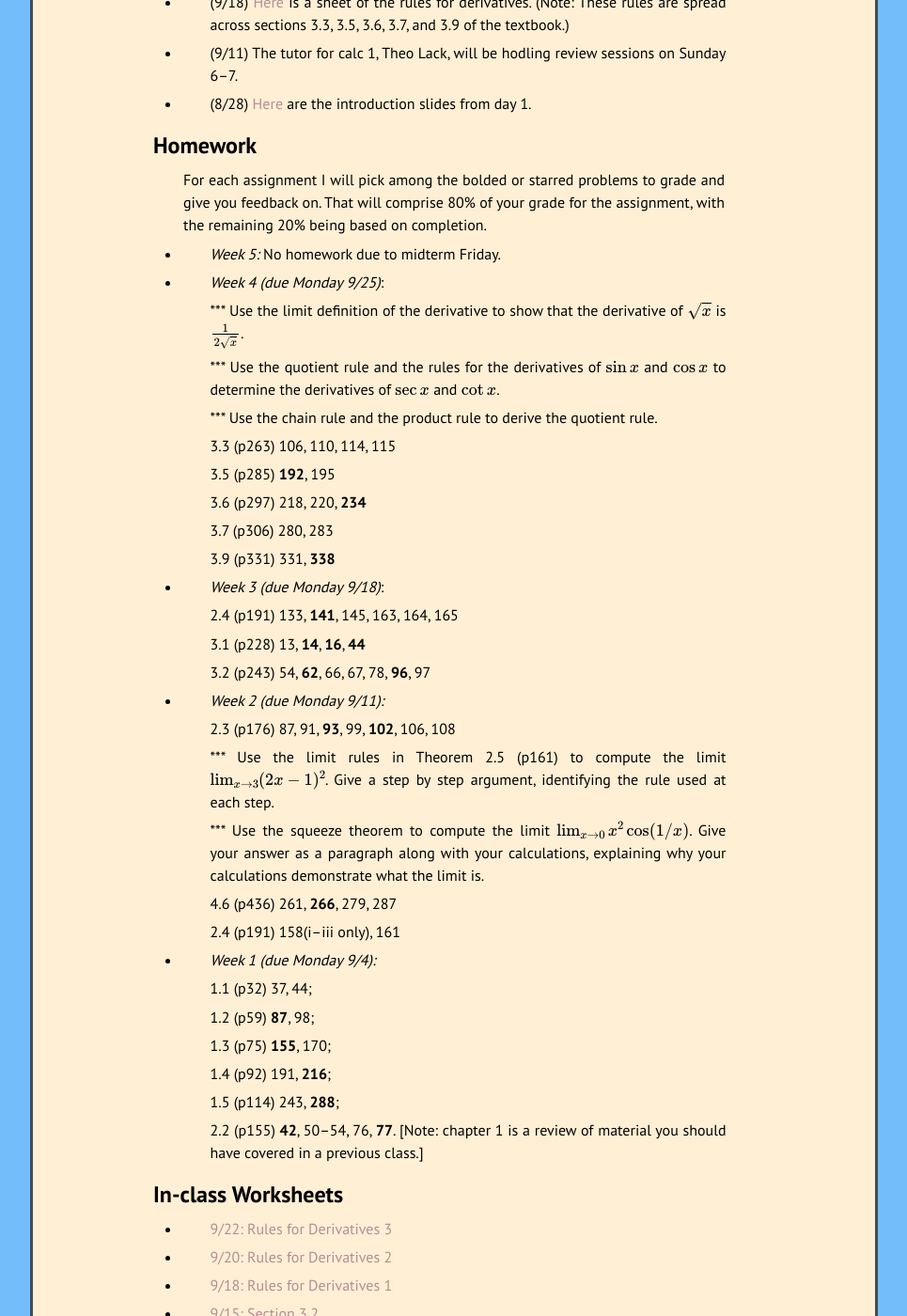
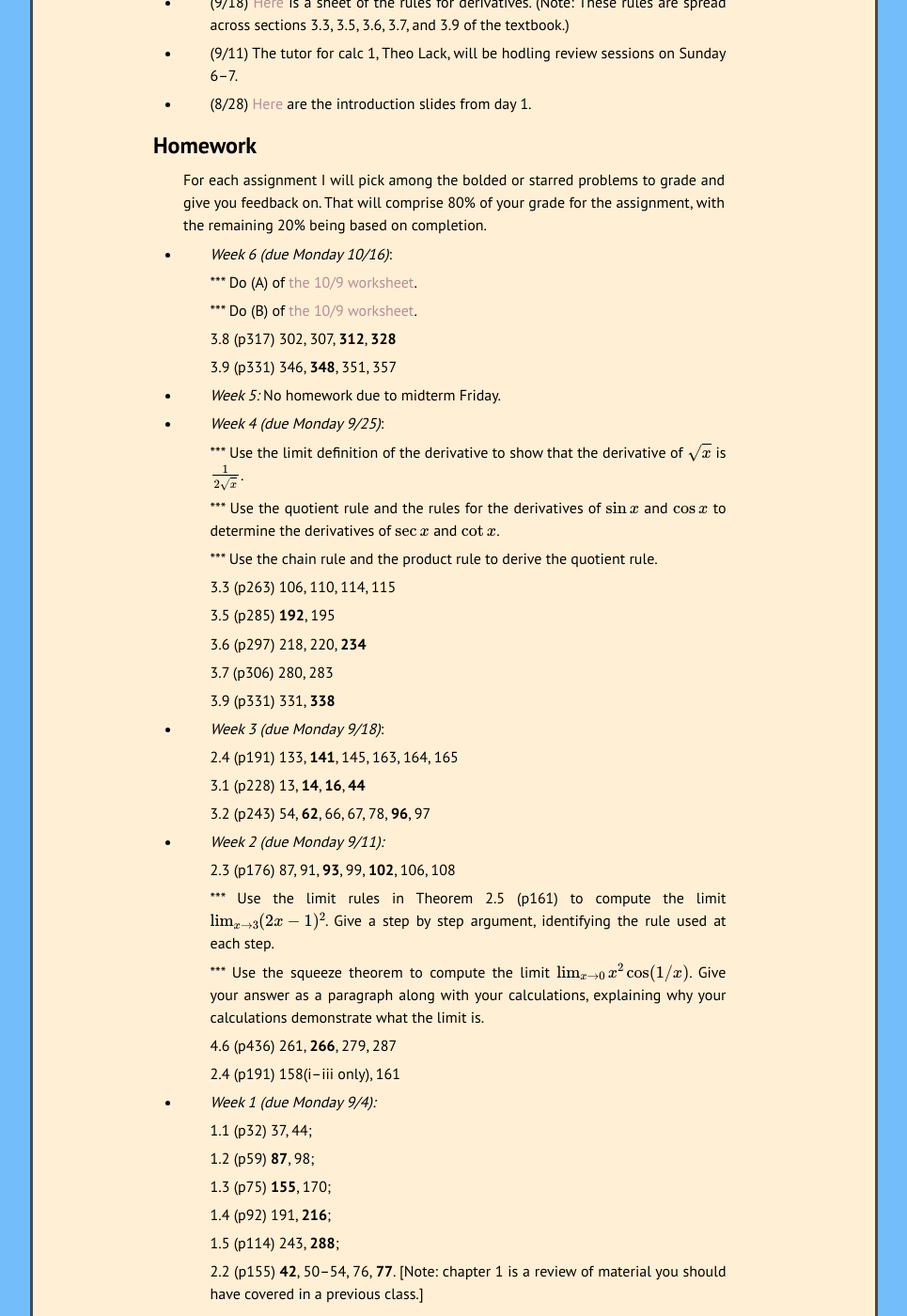
Before and after one commit to kamerynjw/kamerynjw.github.io, a Jekyll site: the page built from teaching/2023/math210.md, in a window 1280 px wide and 1400 px high, scrolled down 524 px. Shown: the whole window at 94% size, without its empty margins (157-1122 px from the left). Built offline with Jekyll 4.4.1, drawn with Linux system fonts in a browser that asks for light colours; nearby versions of some CDN libraries; formulas are drawn with MathJax 3; some of the changed text lies outside the part shown.

Commit message:
calc 1 week 6

```diff
--- a/teaching/2023/math210.md
+++ b/teaching/2023/math210.md
@@ -28,6 +28,16 @@ Homework
 --------
 
 For each assignment I will pick among the bolded or starred problems to grade and give you feedback on. That will comprise 80% of your grade for the assignment, with the remaining 20% being based on completion.
+
+* *Week 6 (due Monday 10/16)*:
+
+   *** Do (A) of [the 10/9 worksheet](w10-9.pdf).
+
+   *** Do (B) of [the 10/9 worksheet](w10-9.pdf).
+
+   3.8 (p317) 302, 307, **312**, **328**
+
+   3.9 (p331) 346, **348**, 351, 357
 
 * *Week 5:* No homework due to midterm Friday.
 
@@ -85,6 +95,12 @@ For each assignment I will pick among the bolded or starred problems to grade an
 
 In-class Worksheets
 --------
+
+* [10/13: Rules for Derivatives 3](w10-13.pdf)
+
+* [10/11: Rules for Derivatives 3](w10-11.pdf)
+
+* [10/9: Rules for Derivatives 3](w10-9.pdf)
 
 * [9/22: Rules for Derivatives 3](w9-22.pdf)
 
```
Also changed, not shown: 3 other files.
